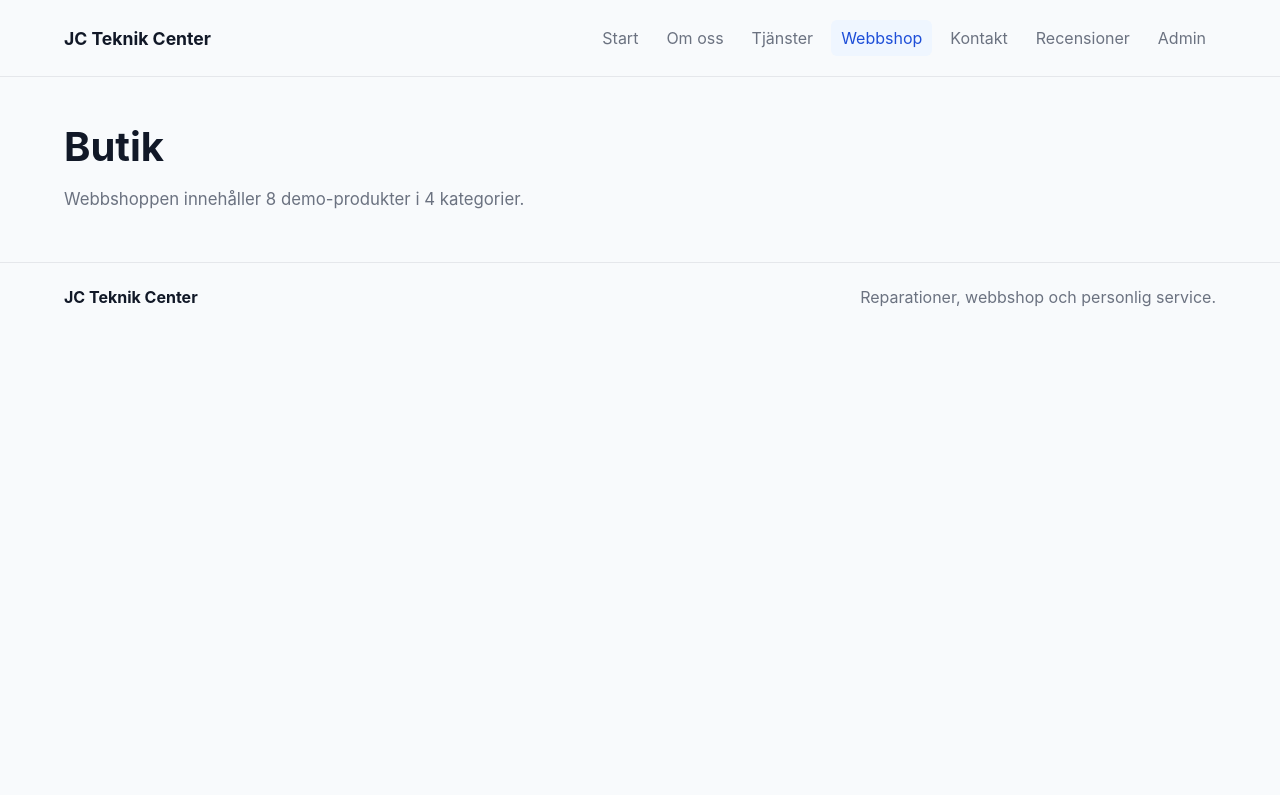
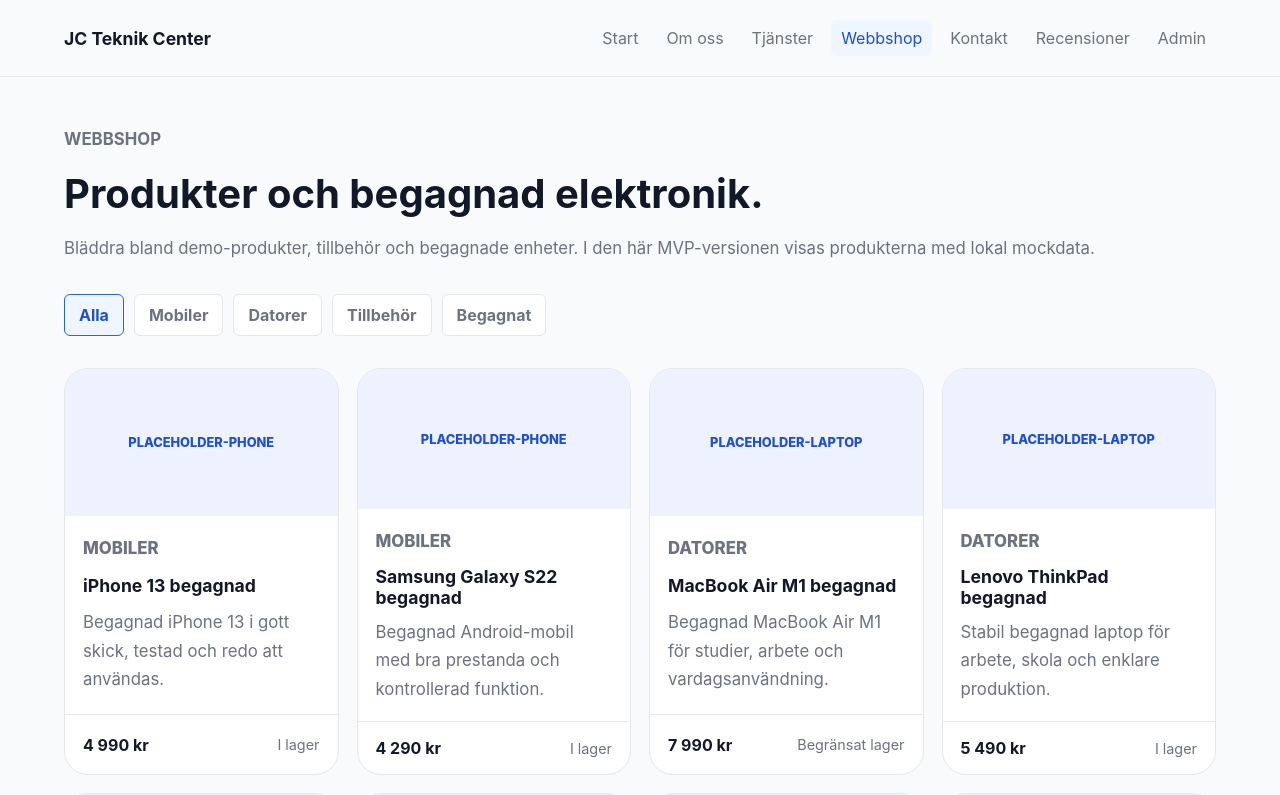
Before and after one commit to Samuel6693/JC-Teknik-Center, a React (Vite) app: page /webbshop in a window 1280 px wide. Shown: the top 795 px of the page. Built offline with nearby package versions, Linux system fonts and the light colour scheme.

Commit message:
feat: add shop product listing

```diff
--- /dev/null
+++ b/src/pages/Shop.css
@@ -0,0 +1,122 @@
+.shop-page {
+  gap: 32px;
+}
+
+.shop-hero {
+  display: grid;
+  gap: 18px;
+}
+
+.shop-eyebrow {
+  color: var(--color-primary);
+  font-size: 0.9rem;
+  font-weight: 700;
+  text-transform: uppercase;
+}
+
+.shop-filters {
+  display: flex;
+  flex-wrap: wrap;
+  gap: 10px;
+}
+
+.shop-filter {
+  background: var(--color-surface);
+  border: 1px solid var(--color-border);
+  border-radius: var(--radius-sm);
+  color: var(--color-muted);
+  cursor: pointer;
+  font-weight: 700;
+  padding: 10px 14px;
+}
+
+.shop-filter--active,
+.shop-filter:hover {
+  background: #eff6ff;
+  border-color: var(--color-primary);
+  color: var(--color-primary-dark);
+}
+
+.product-grid {
+  display: grid;
+  gap: 18px;
+  grid-template-columns: repeat(4, minmax(0, 1fr));
+}
+
+.product-card {
+  background: var(--color-surface);
+  border: 1px solid var(--color-border);
+  border-radius: var(--radius-lg);
+  display: grid;
+  overflow: hidden;
+}
+
+.product-card__media {
+  align-items: center;
+  background: #eef2ff;
+  color: var(--color-primary-dark);
+  display: flex;
+  font-size: 0.8rem;
+  font-weight: 800;
+  justify-content: center;
+  min-height: 140px;
+  text-transform: uppercase;
+}
+
+.product-card__content {
+  display: grid;
+  gap: 10px;
+  padding: 18px;
+}
+
+.product-card__category {
+  color: var(--color-primary);
+  font-size: 0.8rem;
+  font-weight: 800;
+  text-transform: uppercase;
+}
+
+.product-card h2 {
+  margin: 0;
+  font-size: 1.1rem;
+}
+
+.product-card__footer {
+  align-items: center;
+  border-top: 1px solid var(--color-border);
+  display: flex;
+  gap: 12px;
+  justify-content: space-between;
+  padding: 16px 18px;
+}
+
+.product-card__footer strong {
+  color: var(--color-text);
+}
+
+.product-card__footer span {
+  color: var(--color-muted);
+  font-size: 0.9rem;
+}
+
+@media (max-width: 1100px) {
+  .product-grid {
+    grid-template-columns: repeat(3, minmax(0, 1fr));
+  }
+}
+
+@media (max-width: 820px) {
+  .product-grid {
+    grid-template-columns: repeat(2, minmax(0, 1fr));
+  }
+}
+
+@media (max-width: 560px) {
+  .product-grid {
+    grid-template-columns: 1fr;
+  }
+
+  .shop-filter {
+    flex: 1;
+  }
+}
--- a/src/pages/Shop.jsx
+++ b/src/pages/Shop.jsx
@@ -1,13 +1,78 @@
+import { useMemo, useState } from "react"
 import { productCategories, products } from "../data/products"
+import "./Shop.css"
+
+const allCategory = "Alla"
+
+function formatPrice(price) {
+  return new Intl.NumberFormat("sv-SE", {
+    style: "currency",
+    currency: "SEK",
+    maximumFractionDigits: 0,
+  }).format(price)
+}
 
 function Shop() {
+  const [selectedCategory, setSelectedCategory] = useState(allCategory)
+
+  const categories = [allCategory, ...productCategories]
+
+  const filteredProducts = useMemo(() => {
+    if (selectedCategory === allCategory) {
+      return products
+    }
+
+    return products.filter((product) => product.category === selectedCategory)
+  }, [selectedCategory])
+
   return (
-    <section className="page-section">
-      <h1>Butik</h1>
-      <p>
-        Webbshoppen innehåller {products.length} demo-produkter i{" "}
-        {productCategories.length} kategorier.
-      </p>
+    <section className="page-section shop-page">
+      <div className="shop-hero">
+        <p className="shop-eyebrow">Webbshop</p>
+        <h1>Produkter och begagnad elektronik.</h1>
+        <p>
+          Bläddra bland demo-produkter, tillbehör och begagnade enheter. I den
+          här MVP-versionen visas produkterna med lokal mockdata.
+        </p>
+      </div>
+
+      <div className="shop-filters" aria-label="Produktkategorier">
+        {categories.map((category) => (
+          <button
+            className={
+              selectedCategory === category
+                ? "shop-filter shop-filter--active"
+                : "shop-filter"
+            }
+            key={category}
+            onClick={() => setSelectedCategory(category)}
+            type="button"
+          >
+            {category}
+          </button>
+        ))}
+      </div>
+
+      <div className="product-grid">
+        {filteredProducts.map((product) => (
+          <article className="product-card" key={product.id}>
+            <div className="product-card__media">
+              <span>{product.image}</span>
+            </div>
+
+            <div className="product-card__content">
+              <p className="product-card__category">{product.category}</p>
+              <h2>{product.name}</h2>
+              <p>{product.description}</p>
+            </div>
+
+            <div className="product-card__footer">
+              <strong>{formatPrice(product.price)}</strong>
+              <span>{product.stockStatus}</span>
+            </div>
+          </article>
+        ))}
+      </div>
     </section>
   )
 }
```
